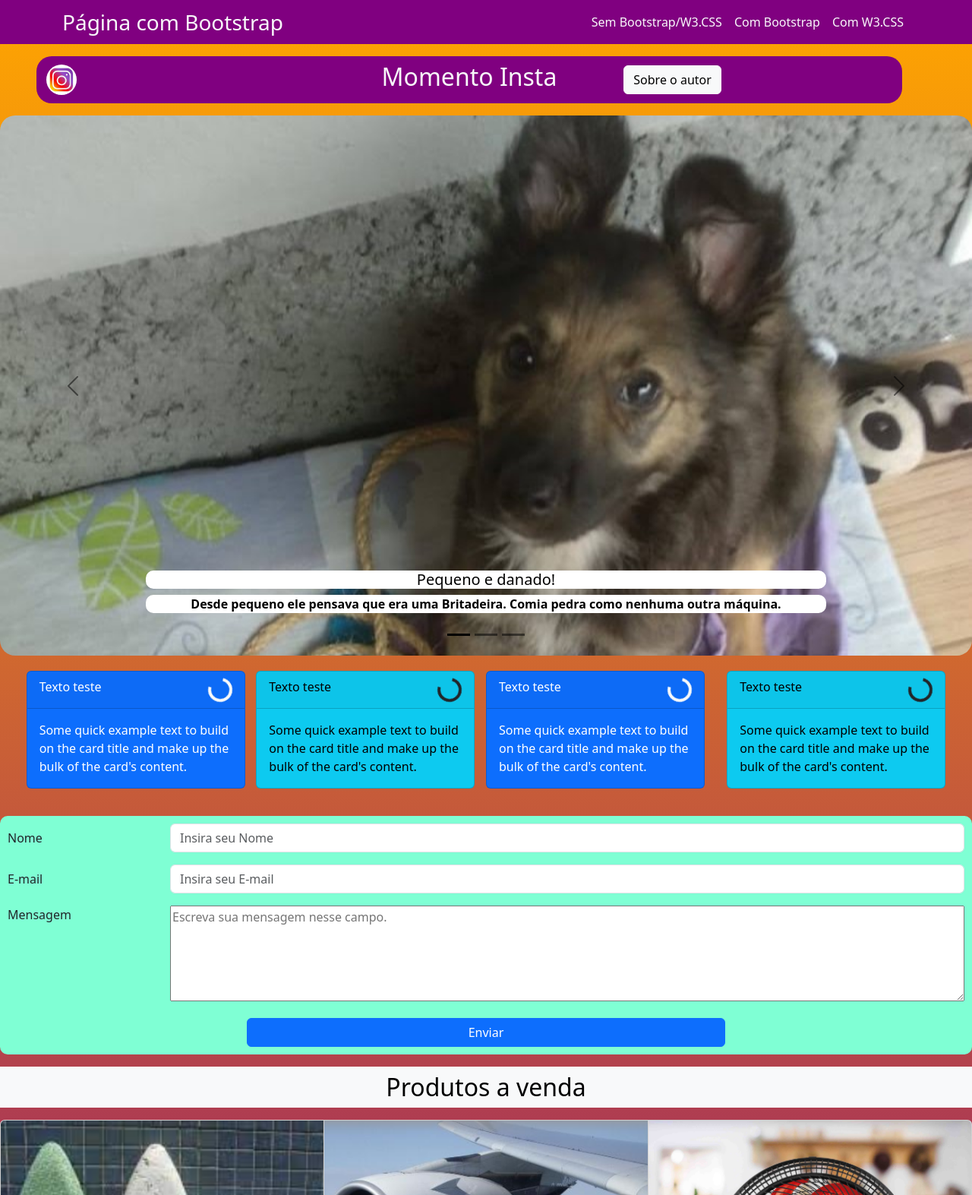
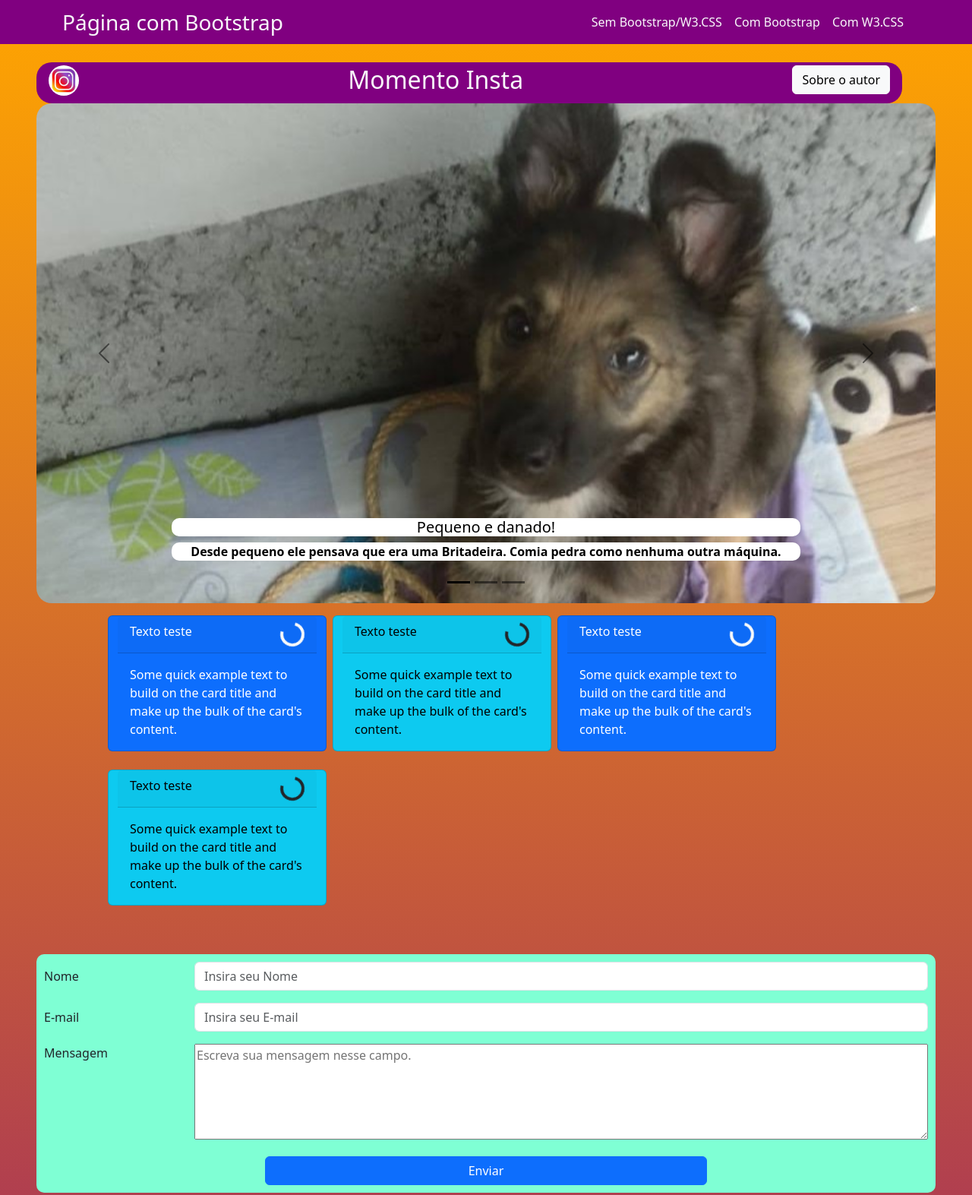
Before and after one commit to RobertoWenceslau/doZero, a plain HTML site: page combootstrap.html in a window 1280 px wide. Shown: the top 1573 px of the page at 76% size. Drawn offline with nearby package versions, Linux system fonts and the light colour scheme.

Commit message:
com bootstrap

```diff
--- a/combootstrap.html
+++ b/combootstrap.html
@@ -52,17 +52,17 @@
     </header>
     <main>
 
-
-      <div class="container my-3 mx-5 p-2 text-align text-light" style="background-color: purple; border-radius: 20px;" ><!--Momento INstagram-->
-        <div class="row align-items-center justify-content-around">
-          <div class="col-4">
-            <img src="./img/2371262e-6d2b-4a3f-a481-6b329bf0e342.jpeg" style="width: 40px; height: 40px; margin: 0 10px 0 5px;">
-          </div>
-          <div class="text-center col-4">
-            <h2>Momento Insta</h2>
-          </div>
-          <div class="col-4 ">
-            <button class="btn btn-light" type="button" data-bs-toggle="offcanvas" data-bs-target="#offcanvasScrolling" aria-controls="offcanvasScrolling">Sobre o autor</button>
+      <section><!--Momento instagram-->
+        <div class="container mt-4 mx-5 text-light" style="background-color: purple; border-radius: 20px;" ><!--Momento INstagram-->
+          <div class="card-group p-1" style="justify-content: space-between;">
+            <div class="d-none d-sm-block">
+              <img src="./img/2371262e-6d2b-4a3f-a481-6b329bf0e342.jpeg" style="width: 40px; height: 40px;">
+            </div>
+            <div class="text-center">
+              <h2>Momento Insta</h2>
+            </div>
+            <div class="text-end d-none d-sm-block">
+              <button class="btn btn-light" type="button" data-bs-toggle="offcanvas" data-bs-target="#offcanvasScrolling" aria-controls="offcanvasScrolling">Sobre o autor</button>
 
               <div class="offcanvas offcanvas-start" data-bs-scroll="true" data-bs-backdrop="false" tabindex="-1" id="offcanvasScrolling" aria-labelledby="offcanvasScrollingLabel">
                 <div class="offcanvas-header">
@@ -77,14 +77,12 @@
                 </div>
               </div>
             </div>
-
+          </div>
         </div>
+      </section>
 
 
-
-      </div>
-
-      <div id="carouselExampleDark" class="carousel carousel-dark slide"><!-- Carrossel de fotos -->
+      <div id="carouselExampleDark" class="carousel carousel-dark slide mx-5"><!-- Carrossel de fotos -->
         <div class="carousel-indicators">
           <button type="button" data-bs-target="#carouselExampleDark" data-bs-slide-to="0" class="active" aria-current="true" aria-label="Slide 1"></button>
           <button type="button" data-bs-target="#carouselExampleDark" data-bs-slide-to="1" aria-label="Slide 2"></button>
@@ -108,7 +106,7 @@
           <div class="carousel-item">
             <img src="./img/sansaopixar.jpeg" class="d-block w-100" alt="...">
             <div class="carousel-caption d-none d-md-block">
-              <h5 style="background-color: white; border-radius: 10px;">Primeiro trabalho de grande relevência</h5>
+              <h5 style="background-color: white; border-radius: 10px;">Primeiro trabalho de grande relevância</h5>
               <p style="background-color: white; border-radius: 10px; font-weight: bold;">Até que em Outubro de 2023 conseguiu o papel de abajur na logomarca da Pixar.</p>
             </div>
           </div>
@@ -122,10 +120,13 @@
           <span class="visually-hidden">Next</span>
         </button>
       </div>
-          <div style="display: flex; margin: 20px; justify-content: space-evenly; align-items: center;"> <!-- Caixas pequenas de texto -->
+
+      <section class="container"> <!--Caixas pequenas de texto-->
+          <div class="container-fluid row column-gap-2 row-gap-2 mx-5 my-3">
+
             <div class="card text-bg-primary mb-3" style="max-width: 18rem;">
               <div class="card-header" style="display: flex; justify-content: space-between;">Texto teste
-                <div class="spinner-border text-light" role="status"><!--spinning-->
+                <div class="spinner-border text-light d-none d-md-block" role="status"><!--spinning-->
                 <span class="visually-hidden">Loading...</span>
               </div></div>
               <div class="card-body">
@@ -133,10 +134,9 @@
               </div>
             </div>
 
-
             <div class="card text-bg-info mb-3" style="max-width: 18rem;">
               <div class="card-header" style="display: flex; justify-content: space-between;">Texto teste
-                <div class="spinner-border text-dark" role="status"><!--spinning-->
+                <div class="spinner-border text-dark d-none d-md-block" role="status"><!--spinning-->
                   <span class="visually-hidden">Loading...</span>
                 </div>
               </div>
@@ -147,20 +147,7 @@
 
             <div class="card text-bg-primary mb-3" style="max-width: 18rem;">
               <div class="card-header" style="display: flex; justify-content: space-between;">Texto teste
-                <div class="spinner-border text-light" role="status"><!--spinning-->
-                  <span class="visually-hidden">Loading...</span>
-                </div>
-              </div>
-              <div class="card-body">
-                <p class="card-text">Some quick example text to build on the card title and make up the bulk of the card's content.</p>
-              </div>
-            </div>
-            <div>
-
-            </div>
-            <div class="card text-bg-info mb-3" style="max-width: 18rem;">
-              <div class="card-header" style="display: flex; justify-content: space-between;">Texto teste
-                <div class="spinner-border text-dark" role="status"><!--spinning-->
+                <div class="spinner-border text-light d-none d-md-block" role="status"><!--spinning-->
                   <span class="visually-hidden">Loading...</span>
                 </div>
               </div>
@@ -169,10 +156,21 @@
               </div>
             </div>
 
+            <div class="card text-bg-info mb-3" style="max-width: 18rem;">
+              <div class="card-header" style="display: flex; justify-content: space-between;">Texto teste
+                <div class="spinner-border text-dark d-none d-md-block" role="status"><!--spinning-->
+                  <span class="visually-hidden">Loading...</span>
+                </div>
+              </div>
+              <div class="card-body">
+                <p class="card-text">Some quick example text to build on the card title and make up the bulk of the card's content.</p>
+              </div>
+            </div>
 
           </div>
-      <div> <!-- Formulários -->
-        <form style="background-color: aquamarine; padding: 10px; border-radius: 10px;">
+      </section>
+       <!-- Formulários -->
+        <form class="m-5" style="background-color: aquamarine; padding: 10px; border-radius: 10px;">
           <div class="row mb-3">
             <label for="inputName3" class="col-sm-2 col-form-label">Nome</label>
             <div class="col-sm-10">
@@ -198,7 +196,6 @@
           </div>
         </form>
 
-      </div>
       <div><!--Seção de produtos a venda -->
 
       <h2 class="card-title; text-bg-light bg-md py-2 px-5 my-3 text-center">Produtos a venda</h2>
```
